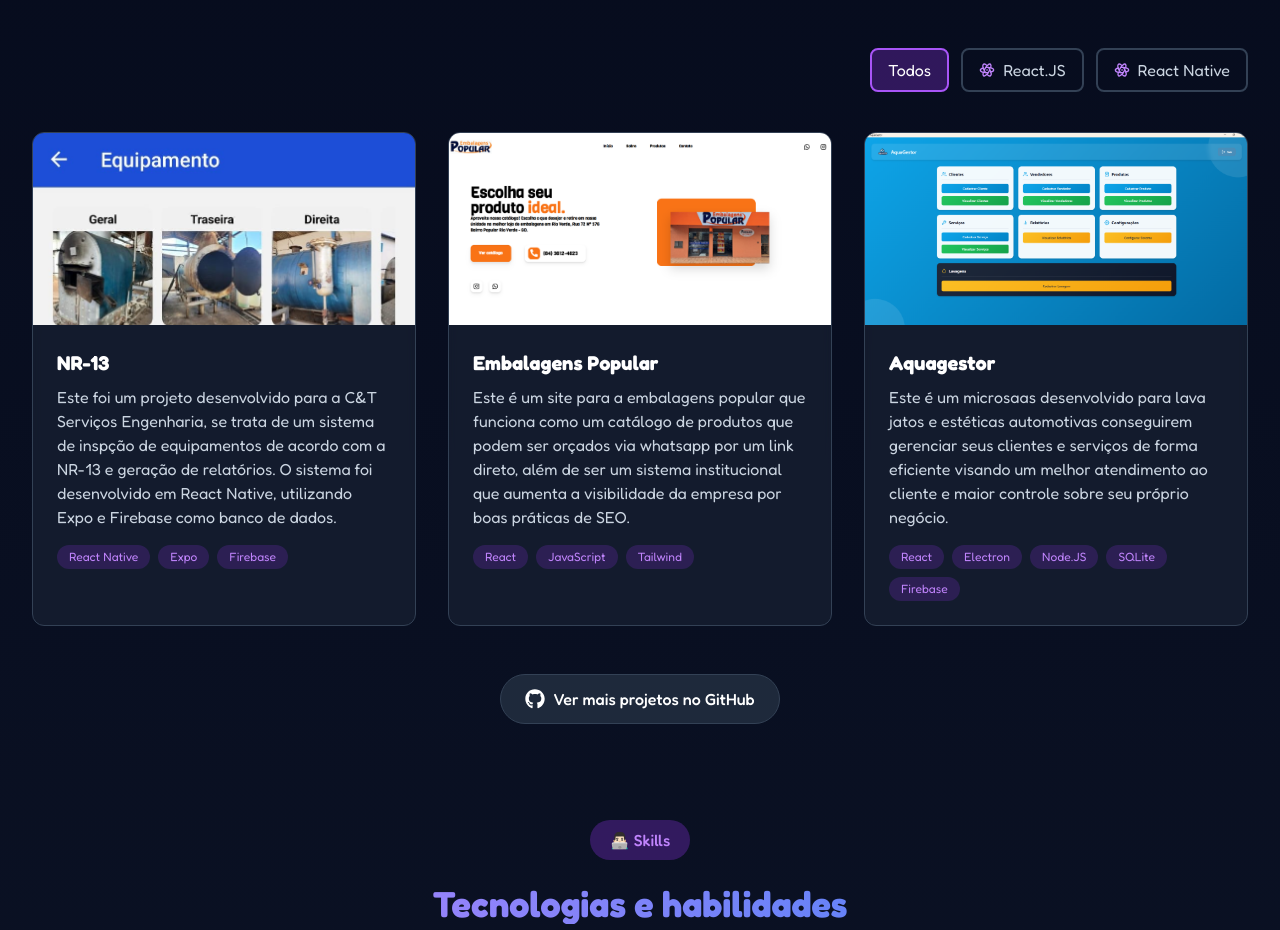
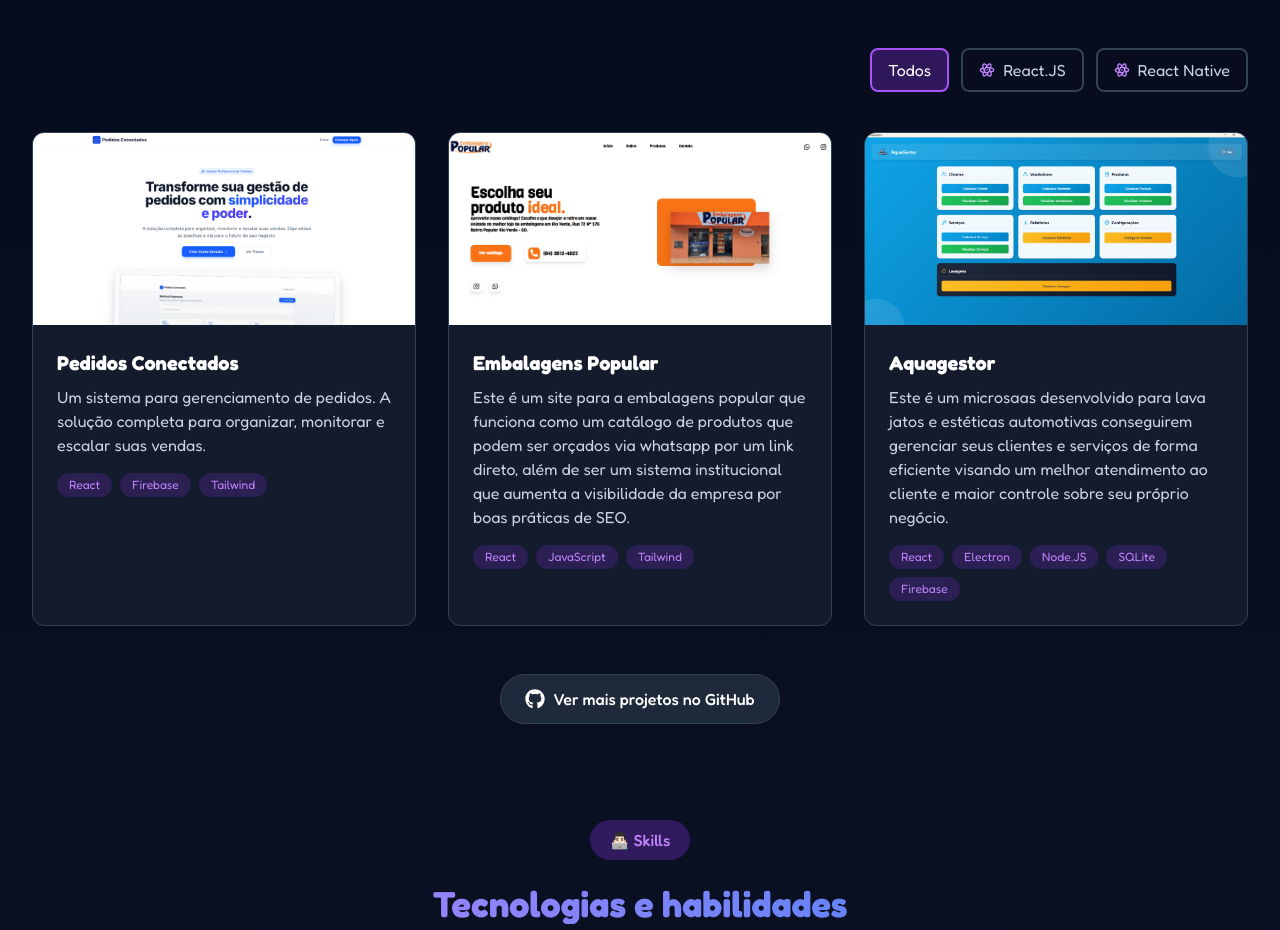
Before and after one commit to Joao-Vitor-Marques-Braga/portfolio, a React (Vite) app: page / in a window 1280 px wide. Shown: the part 1383-2313 px from the top of the page. Built offline with nearby package versions, Linux system fonts and the light colour scheme.

Commit message:
atualizando projetos

```diff
--- a/src/components/projects.tsx
+++ b/src/components/projects.tsx
@@ -1,12 +1,10 @@
 import { TbBrandReactNative } from "react-icons/tb";
-import { FaGithub, FaExternalLinkAlt, FaTimes, FaChevronLeft, FaChevronRight } from "react-icons/fa";
+import { FaGithub, FaExternalLinkAlt } from "react-icons/fa";
 import { useState } from "react";
 
-import NR13Image1 from "../assets/Imagem do WhatsApp de 2025-08-19 à(s) 20.20.07_7939eac4.jpg"
-import NR13Image2 from "../assets/Imagem do WhatsApp de 2025-08-19 à(s) 20.20.14_04829415.jpg"
-import NR13Image3 from "../assets/Imagem do WhatsApp de 2025-08-19 à(s) 20.20.26_7bc1d0ad.jpg"
 import EmbalagensPopular from "../assets/Embalagens-popular.png"
 import Aquagestor from "../assets/Aquagestor.png"
+import PedidosConectados from "../assets/PedidosConectados.png"
 
 type ProjectCardProps = {
   title: string;
@@ -21,13 +19,9 @@
 };
 
 function ProjectCard({ title, description, image, tags, liveUrl, repoUrl, delay = 0, carouselImages, onShowCarousel }: ProjectCardProps) {
-  const [isHovered, setIsHovered] = useState(false);
-
   return (
     <div
       className="bg-slate-800/50 backdrop-blur-sm border border-slate-700 rounded-xl overflow-hidden group hover:border-purple-500/30 transition-all duration-300 transform hover:-translate-y-2"
-      onMouseEnter={() => setIsHovered(true)}
-      onMouseLeave={() => setIsHovered(false)}
       data-aos="fade-up"
       data-aos-delay={delay}
     >
@@ -106,8 +100,7 @@
     <div className="flex flex-wrap gap-3 justify-center md:justify-end">
       <button
         onClick={() => setActiveFilter('all')}
-        className={`px-4 py-2 rounded-lg border-2 flex items-center gap-2 transition-colors ${
-          activeFilter === 'all'
+        className={`px-4 py-2 rounded-lg border-2 flex items-center gap-2 transition-colors ${activeFilter === 'all'
           ? 'border-purple-500 bg-purple-600/30 text-white'
           : 'border-slate-700 hover:border-purple-500 hover:bg-purple-600/10 text-slate-300'
           }`}
@@ -117,8 +110,7 @@
 
       <button
         onClick={() => setActiveFilter('react')}
-        className={`px-4 py-2 rounded-lg border-2 flex items-center gap-2 transition-colors ${
-          activeFilter === 'react'
+        className={`px-4 py-2 rounded-lg border-2 flex items-center gap-2 transition-colors ${activeFilter === 'react'
           ? 'border-purple-500 bg-purple-600/30 text-white'
           : 'border-slate-700 hover:border-purple-500 hover:bg-purple-600/10 text-slate-300'
           }`}
@@ -129,8 +121,7 @@
 
       <button
         onClick={() => setActiveFilter('react-native')}
-        className={`px-4 py-2 rounded-lg border-2 flex items-center gap-2 transition-colors ${
-          activeFilter === 'react-native'
+        className={`px-4 py-2 rounded-lg border-2 flex items-center gap-2 transition-colors ${activeFilter === 'react-native'
           ? 'border-purple-500 bg-purple-600/30 text-white'
           : 'border-slate-700 hover:border-purple-500 hover:bg-purple-600/10 text-slate-300'
           }`}
@@ -142,113 +133,23 @@
   );
 }
 
-type CarouselModalProps = {
-  isOpen: boolean;
-  onClose: () => void;
-  images: string[];
-  title: string;
+type Project = ProjectCardProps & {
+  id: number;
+  category: string;
 };
-
-function CarouselModal({ isOpen, onClose, images, title }: CarouselModalProps) {
-  const [currentImageIndex, setCurrentImageIndex] = useState(0);
-
-  const nextImage = () => {
-    setCurrentImageIndex((prev) => (prev + 1) % images.length);
-  };
-
-  const prevImage = () => {
-    setCurrentImageIndex((prev) => (prev - 1 + images.length) % images.length);
-  };
-
-  if (!isOpen) return null;
-
-  return (
-    <div className="fixed inset-0 bg-black/80 backdrop-blur-sm z-50 flex items-center justify-center p-4">
-      <div className="bg-slate-900 rounded-xl max-w-4xl w-full max-h-[90vh] overflow-hidden">
-        {/* Header */}
-        <div className="flex items-center justify-between p-4 border-b border-slate-700">
-          <h3 className="text-xl font-bold text-white">{title} - Screenshots</h3>
-          <button
-            onClick={onClose}
-            className="text-slate-400 hover:text-white transition-colors"
-          >
-            <FaTimes className="w-6 h-6" />
-          </button>
-        </div>
-
-        {/* Carousel */}
-        <div className="relative">
-          <div className="relative h-96 md:h-[500px] overflow-hidden">
-            <img
-              src={images[currentImageIndex]}
-              alt={`Screenshot ${currentImageIndex + 1}`}
-              className="w-full h-full object-contain"
-            />
-          </div>
-
-          {/* Navigation Buttons */}
-          <button
-            onClick={prevImage}
-            className="absolute left-4 top-1/2 transform -translate-y-1/2 bg-slate-800/80 hover:bg-slate-700 text-white p-3 rounded-full transition-colors"
-          >
-            <FaChevronLeft className="w-5 h-5" />
-          </button>
-
-          <button
-            onClick={nextImage}
-            className="absolute right-4 top-1/2 transform -translate-y-1/2 bg-slate-800/80 hover:bg-slate-700 text-white p-3 rounded-full transition-colors"
-          >
-            <FaChevronRight className="w-5 h-5" />
-          </button>
-
-          {/* Dots Indicator */}
-          <div className="absolute bottom-4 left-1/2 transform -translate-x-1/2 flex space-x-2">
-            {images.map((_, index) => (
-              <button
-                key={index}
-                onClick={() => setCurrentImageIndex(index)}
-                className={`w-3 h-3 rounded-full transition-colors ${
-                  index === currentImageIndex
-                    ? 'bg-purple-500'
-                    : 'bg-slate-600 hover:bg-slate-500'
-                }`}
-              />
-            ))}
-          </div>
-        </div>
-
-        {/* Image Counter */}
-        <div className="p-4 text-center text-slate-400">
-          {currentImageIndex + 1} de {images.length}
-        </div>
-      </div>
-    </div>
-  );
-}
 
 export function Projects() {
   const [activeFilter, setActiveFilter] = useState('all');
-    const [isNR13CarouselOpen, setIsNR13CarouselOpen] = useState(false);
 
-    const projects: Array<{
-      id: number;
-      title: string;
-      description: string;
-      image: string;
-      tags: string[];
-      liveUrl?: string;
-      repoUrl?: string;
-      category: string;
-      carouselImages?: string[];
-    }> = [
+  const projects: Project[] = [
     {
       id: 1,
-        title: "NR-13",
-        description: "Este foi um projeto desenvolvido para a C&T Serviços Engenharia, se trata de um sistema de inspção de equipamentos de acordo com a NR-13 e geração de relatórios. O sistema foi desenvolvido em React Native, utilizando Expo e Firebase como banco de dados.",
-        image: NR13Image3,
-        tags: ["React Native", "Expo", "Firebase"],
-        category: "react-native",
-        carouselImages: [NR13Image1, NR13Image2, NR13Image3]
+      title: "Pedidos Conectados",
+      description: "Um sistema para gerenciamento de pedidos. A solução completa para organizar, monitorar e escalar suas vendas.",
+      image: PedidosConectados,
+      tags: ["React", "Firebase", "Tailwind"],
+      category: "react",
+      liveUrl: "https://pedidos-conectados.vercel.app/"
     },
     {
       id: 2,
@@ -304,7 +205,6 @@
             repoUrl={project.repoUrl}
             delay={index * 100}
             carouselImages={project.carouselImages}
-                        onShowCarousel={() => setIsNR13CarouselOpen(true)}
           />
         ))}
       </div>
@@ -326,13 +226,6 @@
           Ver mais projetos no GitHub
         </a>
       </div>
-
-                         <CarouselModal
-               isOpen={isNR13CarouselOpen}
-               onClose={() => setIsNR13CarouselOpen(false)}
-               images={[NR13Image1, NR13Image2, NR13Image3]}
-               title="NR-13"
-             />
     </div>
   );
 }
```
Also changed, not shown: src/assets/PedidosConectados.png (added). Lines whose indentation alone changed are shown as unchanged.
